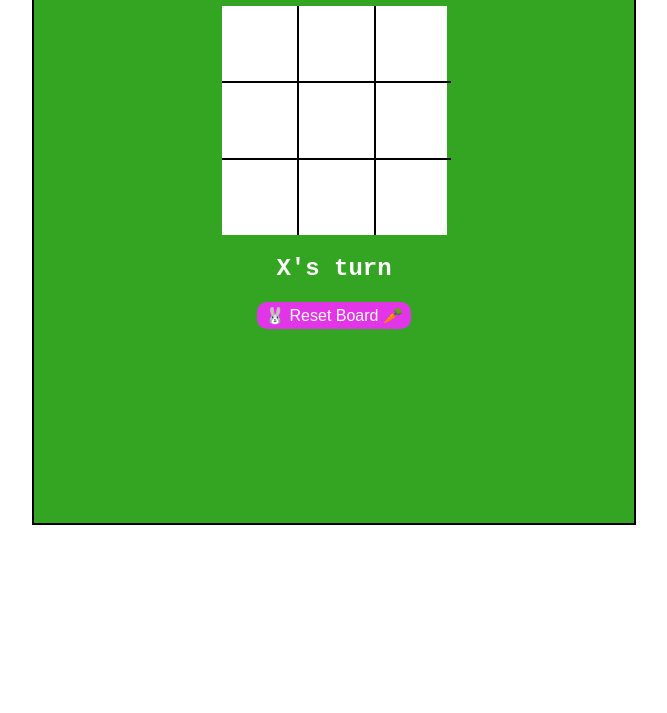
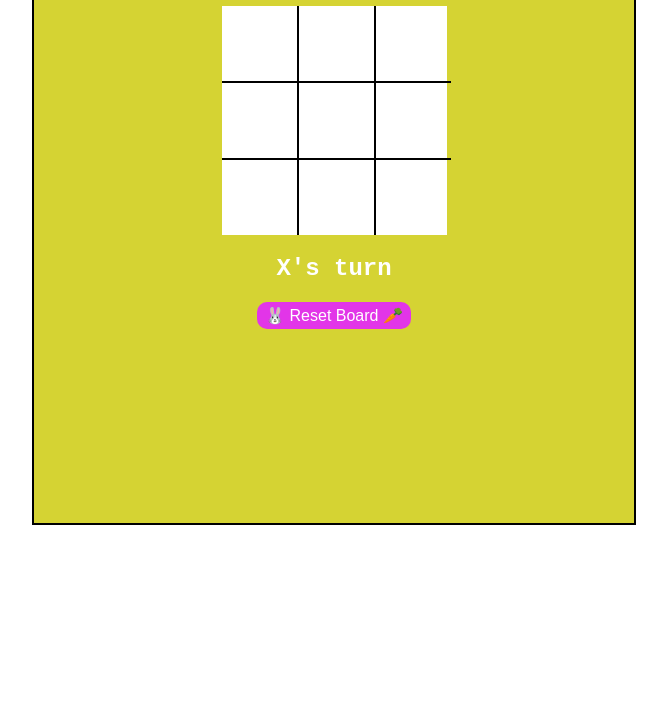
Before and after one commit to mattgholden/tic-tac-toe, a plain HTML site: page index.html in a window 1280 px wide. Shown: the part 87-800 px from the top of the page, without its empty margins (306-973 px from the left). Drawn offline with Linux system fonts and the light colour scheme.

Commit message:
Updating background color

```diff
--- a/style.css
+++ b/style.css
@@ -28,7 +28,7 @@
 #gameContainer{
     font-family: 'Courier New', Courier, monospace;
     text-align: center;
-    background-color:#34a523;
+    background-color:#d5d333;
     /* background-color: rgb(201, 85, 8); */
     width: 600px;
     height: 600px;
```
